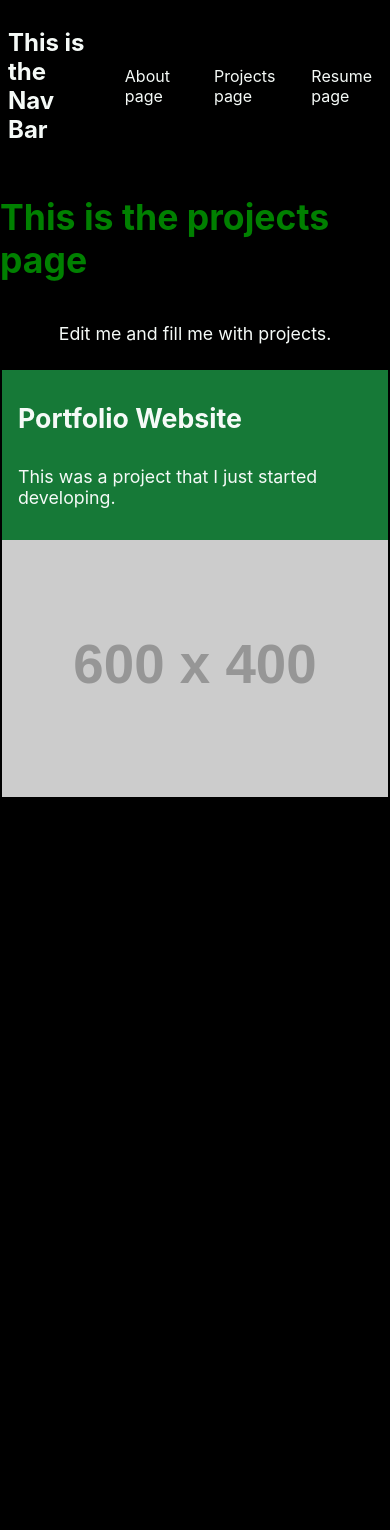
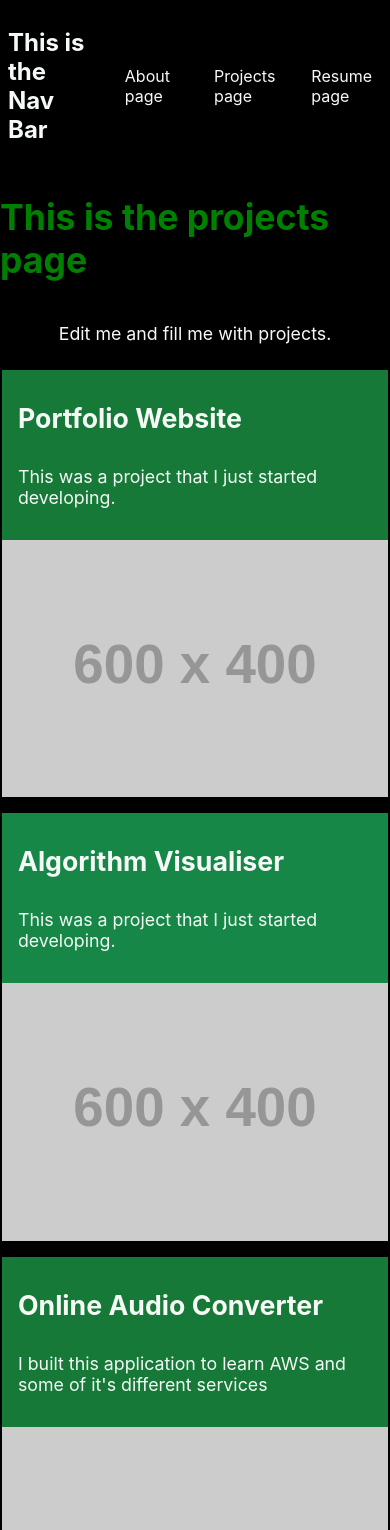
Before and after one commit to Bunji75/githubpage, a React (Create React App) app: page /#/ in a window 390 px wide. Shown: the top 1530 px of the page. Before the commit the page ends 844 px from the top, so only its background shows below. Built offline with nearby package versions, Linux system fonts and the light colour scheme.

Commit message:
Made the project cards and styled them

```diff
--- a/src/App.css
+++ b/src/App.css
@@ -21,10 +21,11 @@
   --secondary: #86e9a7;
   --accent: #49e97e;
 }
+
 :root[data-theme="dark"] {
   --text: #f5faf7;
   --background: #000000;
-  --primary: #37be64;
+  --primary: #168747;
   --secondary: #167937;
   --accent: #16b64b;
 }
--- a/src/components/DisplayCard.css
+++ b/src/components/DisplayCard.css
@@ -1,10 +1,29 @@
-@media (min-width: 900px) {
+@media (min-width: 1420px) {
+  .displayCard {
+    background-color: var(--secondary);
+    display: flex;
+    box-shadow: 0.5rem 0.5rem;
+    margin: 1rem;
+    width: 1278px;
+  }
+
+  .cardImg {
+    flex: auto;
+  }
+}
+
+@media (max-width: 1419px) {
   .displayCard {
     justify-content: left;
     background-color: var(--secondary);
     display: flex;
     box-shadow: 0.5rem 0.5rem;
     margin: 1rem;
+    width: 95vw;
+  }
+
+  .cardImg {
+    flex: auto;
   }
 }
 
@@ -14,6 +33,8 @@
     background-color: var(--secondary);
     display: grid;
     margin: 0.5rem;
+    width: auto;
+    box-shadow: none;
   }
 
   .cardImg {
--- a/src/components/DisplayCard.js
+++ b/src/components/DisplayCard.js
@@ -1,23 +1,44 @@
 import "./DisplayCard.css"
 
-const projects = {
-  name: 'Portfolio Website',
-  description: 'This was a project that I just started developing.',
-  imageUrl: 'https://placehold.co/600x400',
-}
 
-export default function DisplayCard() {
+export default function DisplayCard(props) {
+
+  // function deconstructProps(props) {
+  //
+  //   let i = props.length;
+  //   let projects = []
+  //   while (i > 0) {
+  //     generator(i, projects)
+  //
+  //   }
+  //   function generator(index, list) {
+  //
+  //     list = props[i]
+  //     return list
+  //   }
+  //
+  // }
+
+  let style;
+
+  if (props.project.projectId % 2) {
+    style = '#167937';
+  }
+  else {
+    style = '#168747';
+  }
+
   return (
-    <div className="displayCard">
+    <div className="displayCard" style={{ background: style }}>
       <span>
         <h2 className="cardH1">
-          {projects.name}
+          {props.project.projectName}
         </h2>
-        <p className="cardP">
-          {projects.description}
+        <p className="cardP" >
+          {props.project.projectDescription}
         </p>
       </span>
-      <img className="cardImg" src={projects.imageUrl} alt="Project thumbnail" />
+      <img className="cardImg" src={props.project.projectImageUrl} alt="Project thumbnail" />
     </div>
   );
 }
--- a/src/components/Projects.js
+++ b/src/components/Projects.js
@@ -2,7 +2,27 @@ import "./Projects.css"
 import DisplayCard from "./DisplayCard";
 
 
+
+
 function Projects() {
+
+  function project(id, name, description, imageUrl) {
+    this.projectId = id;
+    this.projectName = name;
+    this.projectDescription = description;
+    this.projectImageUrl = imageUrl;
+  }
+
+  // Add projects into this array and they will show on the projects page with slight alternating colours
+
+  const projects = [
+    new project(1, 'Portfolio Website', 'This was a project that I just started developing.', 'https://placehold.co/600x400'),
+    new project(2, 'Algorithm Visualiser', 'This was a project that I just started developing.', 'https://placehold.co/600x400'),
+    new project(3, 'Online Audio Converter', 'I built this application to learn AWS and some of it\'s different services', 'https://placehold.co/600x400'),
+    new project(4, 'Duress Alarm', 'I built a duress alarm, using ElectronJS, that could was configure', 'https://placehold.co/600x400'),
+    new project(5, 'Algorithm Visualiser', 'This was a project that I just started developing.', 'https://placehold.co/600x400'),
+  ]
+
   return (
     <div className="App">
       <header className="App-header">
@@ -13,7 +33,9 @@ function Projects() {
         <p>
           Edit me and fill me with projects.
         </p>
-        <DisplayCard />
+        {projects.map((project) => (
+          <DisplayCard project={project} />
+        ))}
       </header>
     </div>
   );
```
